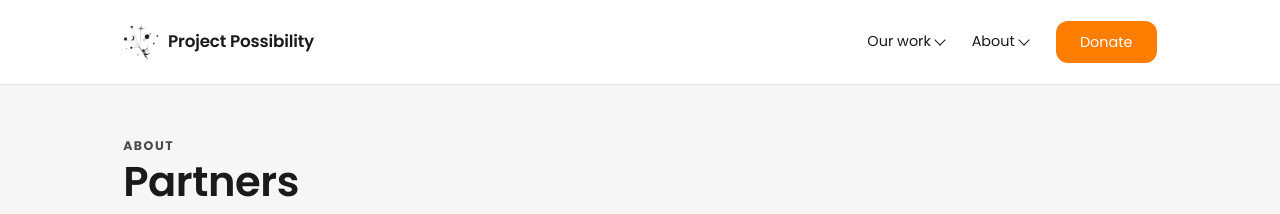
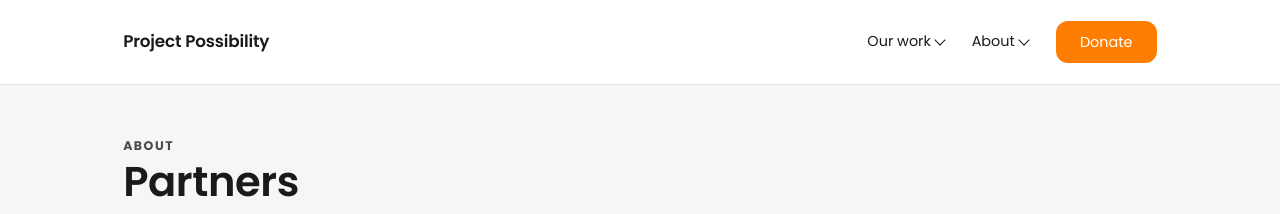
Before and after one commit to ttfnrob/projpossweb, a Jekyll site: the page built from partners.md, in a window 1280 px wide. Shown: the top 214 px of the page. Built offline with Jekyll 4.4.1, drawn with Linux system fonts in a browser that asks for light colours.

Commit message:
Revert header logo mark: illegible at 36px
The figure mark's thin strings and small planets collapse into scattered
dots at header size, reading as a rendering artefact next to the wordmark.
I had already established this when testing favicons and should not have
reused it at 36px. Header returns to the clean text wordmark.

The mark is still used where it has room: hero lockup, 180/192/512 icons,
apple-touch-icon and the social card.

```diff
--- a/_includes/nav.html
+++ b/_includes/nav.html
@@ -1,10 +1,6 @@
 <header class="site-header{% unless page.transparent_header %} solid{% endunless %}">
   <div class="wrap">
-    <a class="brand" href="{{ '/' | relative_url }}" aria-label="Project Possibility, home">
-      <img class="brand-mark brand-mark--light" src="{{ '/assets/img/brand/logo-mark-white.png' | relative_url }}" alt="" width="36" height="38">
-      <img class="brand-mark brand-mark--dark" src="{{ '/assets/img/brand/logo-mark-ink.png' | relative_url }}" alt="" width="36" height="38">
-      <span>Project Possibility</span>
-    </a>
+    <a class="brand" href="{{ '/' | relative_url }}">Project Possibility</a>
 
     <button type="button" class="nav-toggle" aria-label="Menu" aria-expanded="false" aria-controls="site-nav">
       <span></span><span></span><span></span>
--- a/assets/css/style.css
+++ b/assets/css/style.css
@@ -140,10 +140,10 @@ p { margin: 0 0 1.1em; }
   justify-content: space-between;
   gap: 1rem;
 }
+/* Text-only brand in the header. The figure mark is deliberately NOT used here:
+   its thin strings and small planets turn to noise below roughly 48px. It is
+   kept for the hero lockup, app icons and social card, where it has room. */
 .brand {
-  display: inline-flex;
-  align-items: center;
-  gap: 0.55rem;
   font-weight: 600;
   font-size: 1.05rem;
   color: var(--white);
@@ -152,16 +152,6 @@ p { margin: 0 0 1.1em; }
   text-decoration: none;
 }
 .site-header.solid .brand { color: var(--ink); }
-.brand-mark {
-  width: 36px;
-  height: auto;
-  display: block;
-  flex: none;
-}
-/* white mark over the transparent header, ink mark on the solid white header */
-.brand-mark--dark { display: none; }
-.site-header.solid .brand-mark--light { display: none; }
-.site-header.solid .brand-mark--dark { display: block; }
 
 /* burger */
 .nav-toggle {
```
